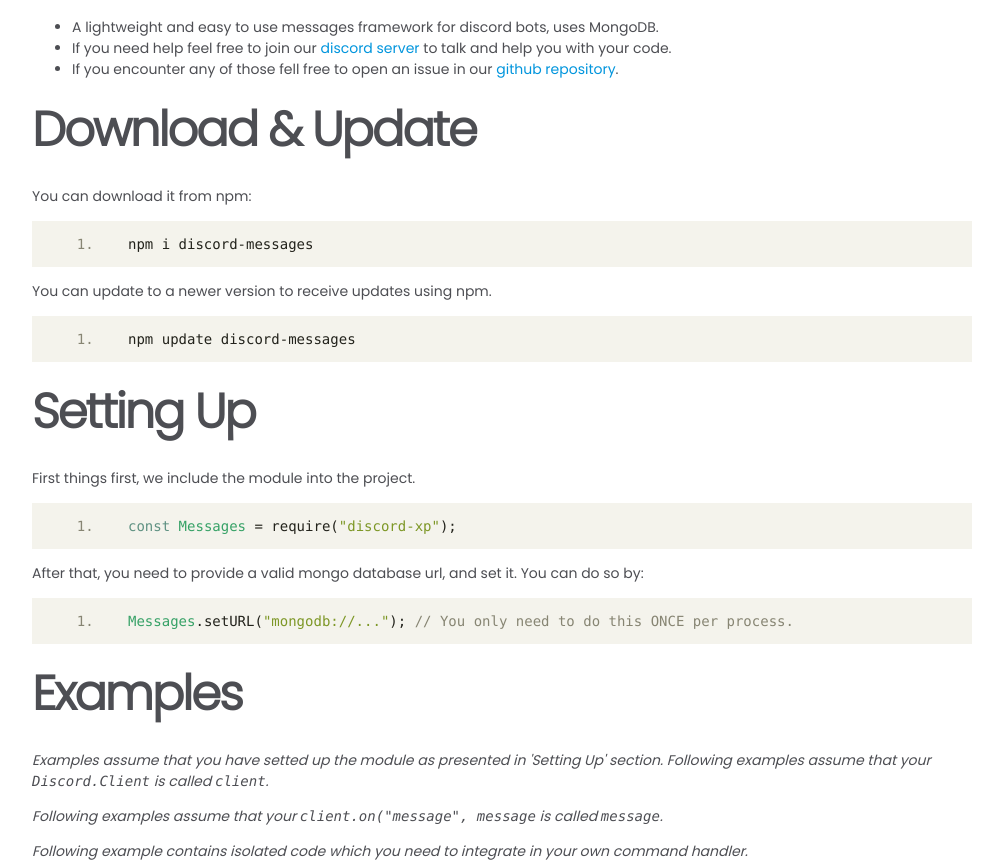
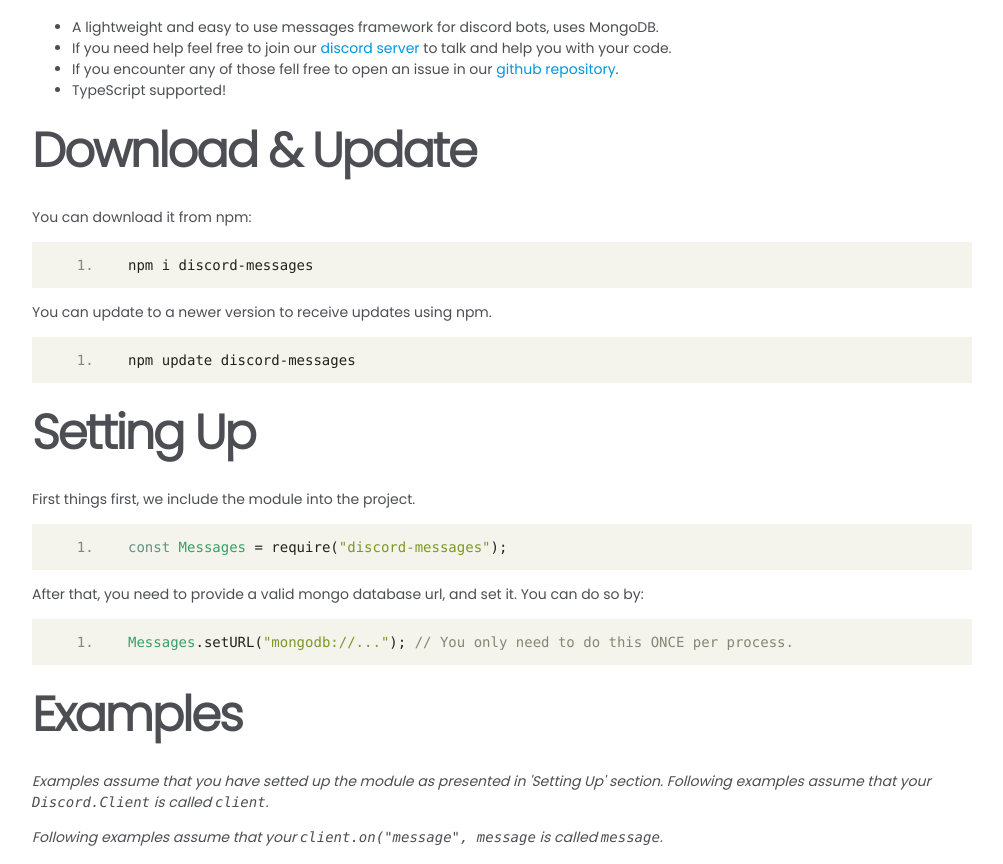
Before and after one commit to Lebyy/discord-messages, a website: page docs/index.html in a window 1280 px wide. Shown: the part 1469-2333 px from the top of the page, without its empty margins (254-1257 px from the left). Drawn offline with nearby package versions, Linux system fonts and the light colour scheme.

Commit message:
Update index.html

```diff
--- a/docs/index.html
+++ b/docs/index.html
@@ -71,6 +71,7 @@
 <li>A lightweight and easy to use messages framework for discord bots, uses MongoDB.</li>
 <li>If you need help feel free to join our <a href="https://discord.gg/pndumb6J3t">discord server</a> to talk and help you with your code.</li>
 <li>If you encounter any of those fell free to open an issue in our <a href="https://github.com/Lebyy/discord-messages/issues">github repository</a>.</li>
+<li>TypeScript supported!</li>
 </ul>
 <h1>Download &amp; Update</h1>
 <p>You can download it from npm:</p>
@@ -81,7 +82,7 @@
 </code></pre>
 <h1>Setting Up</h1>
 <p>First things first, we include the module into the project.</p>
-<pre class="prettyprint linenums source lang-js"><code>const Messages = require(&quot;discord-xp&quot;);
+<pre class="prettyprint linenums source lang-js"><code>const Messages = require(&quot;discord-messages&quot;);
 </code></pre>
 <p>After that, you need to provide a valid mongo database url, and set it. You can do so by:</p>
 <pre class="prettyprint linenums source lang-js"><code>Messages.setURL(&quot;mongodb://...&quot;); // You only need to do this ONCE per process.
```
